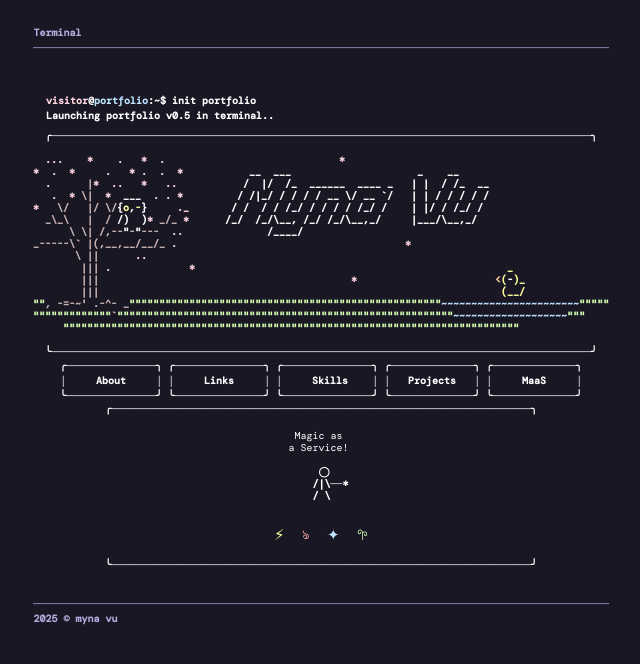
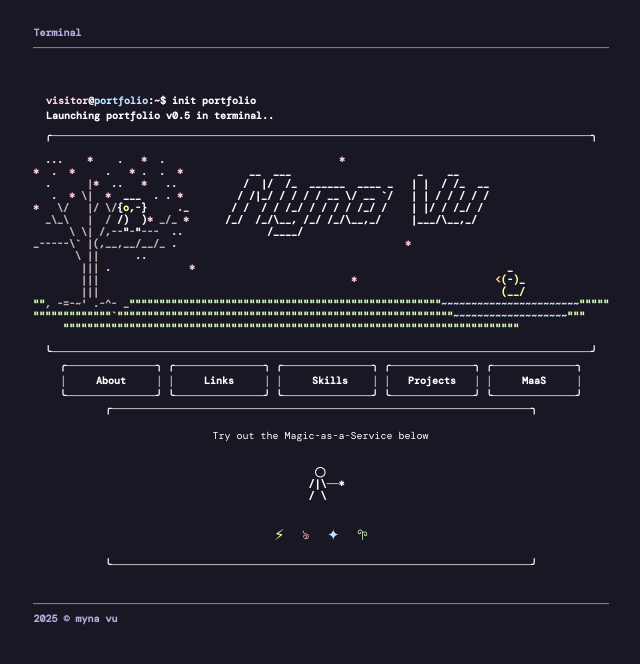
Before and after one commit to mynavu/portfoliov5, a React (Vite) app: page / in a window 1280 px wide. Both pictures are taken after a click on the element "MaaS". Shown: the top 664 px of the page, without its empty margins (319-959 px from the left). Built offline with nearby package versions, Linux system fonts and the light colour scheme; a web font is replaced by a local one.

Commit message:
fixed screen

```diff
--- a/src/Other.jsx
+++ b/src/Other.jsx
@@ -761,15 +761,15 @@ export const Other = () => {
             {`╭──────────────────────────────────────────────────────────────────────╮`}
         </pre>
             <br />
-            <div className="self-start marginleft" ref={contentRef}>
+            <div className="self-start" ref={contentRef}>
 <pre>
     <code>
-    <p className="font-thin">&nbsp;Magic as</p>
-    <p className="font-thin">a Service!</p>
+    <p className="font-thin">&nbsp;&nbsp;&nbsp;&nbsp;&nbsp;&nbsp;&nbsp;&nbsp;&nbsp;&nbsp;&nbsp;&nbsp;&nbsp;&nbsp;&nbsp;&nbsp;&nbsp;&nbsp;&nbsp;Try out the Magic-as-a-Service below</p>
     <br/>
-    {"     ◯"}<br />
-    {"    /|\\"}──*<br />
-    {"    / \\"}
+    <br/>
+    {"                                    ◯"}<br />
+    {"                                   /|\\"}──*<br />
+    {"                                   / \\"}
     <br/>
     <br/>
     <br/>
```
Lines whose indentation alone changed are shown as unchanged.
